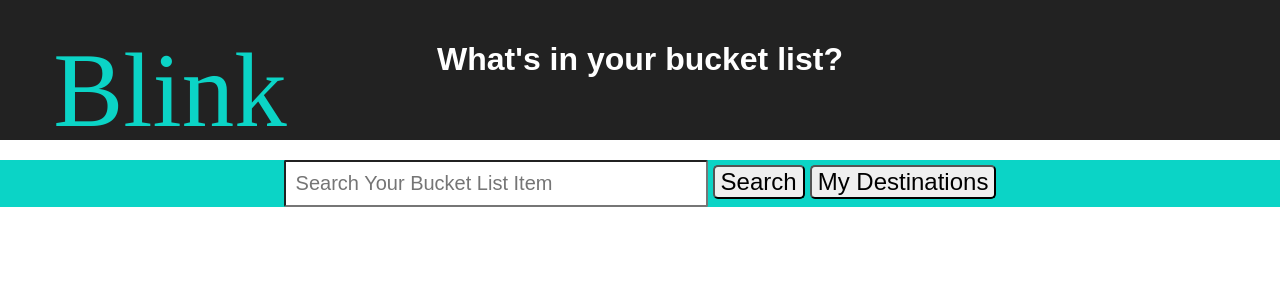
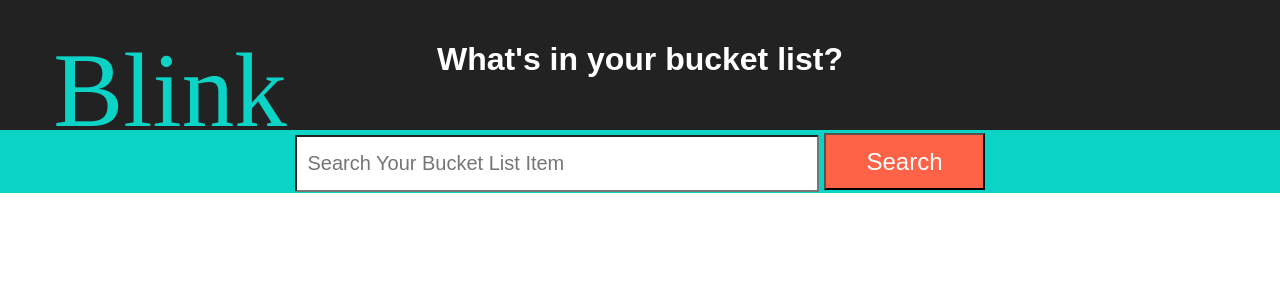
Before and after one commit to olgasizova/Blink, a React (Create React App) app in the folder Blink/: page / in a window 1280 px wide. Shown: the top 300 px of the page. Built offline with nearby package versions, Linux system fonts and the light colour scheme; no server answers; a web font is replaced by a local one.

Commit message:
updated searchbar css

```diff
--- a/Blink/src/components/Search/Search.css
+++ b/Blink/src/components/Search/Search.css
@@ -1,17 +1,27 @@
 .searchButton{
   font-size: 1.5em;
-  border-radius: 5px;
+  border-radius: 1px;
   margin-left: 5px;
+  background-color: tomato;
+  color: white;
+  height: 57px;
+  padding-left: 40px;
+  padding-right: 40px;
+  margin-top:3px;
+  margin-bottom: 3px;
 }
 
 #form-container{
   margin-top: 20px;
   background-color: #0BD4C6;
+  margin-top: -10px;
+  margin-bottom: 50px;
 }
 
 #searchForm{
   padding: 10px;
-  width: 20em;
+  width: 25em;
+  height: 1.65em;
   border-radius: 2px;
   font-size: 20px;
 }
--- a/Blink/src/components/Search/Search.jsx
+++ b/Blink/src/components/Search/Search.jsx
@@ -14,10 +14,7 @@ const Search = props => (
       className="searchButton"
       onClick={props.handleSearchSubmit}
       >Search</button>
-   <button
-      className="searchButton"
-      onClick={function(){window.location.href='/BucketDisplay'}}
-      >My Destinations</button>
+
 
   </div>
 );
```
